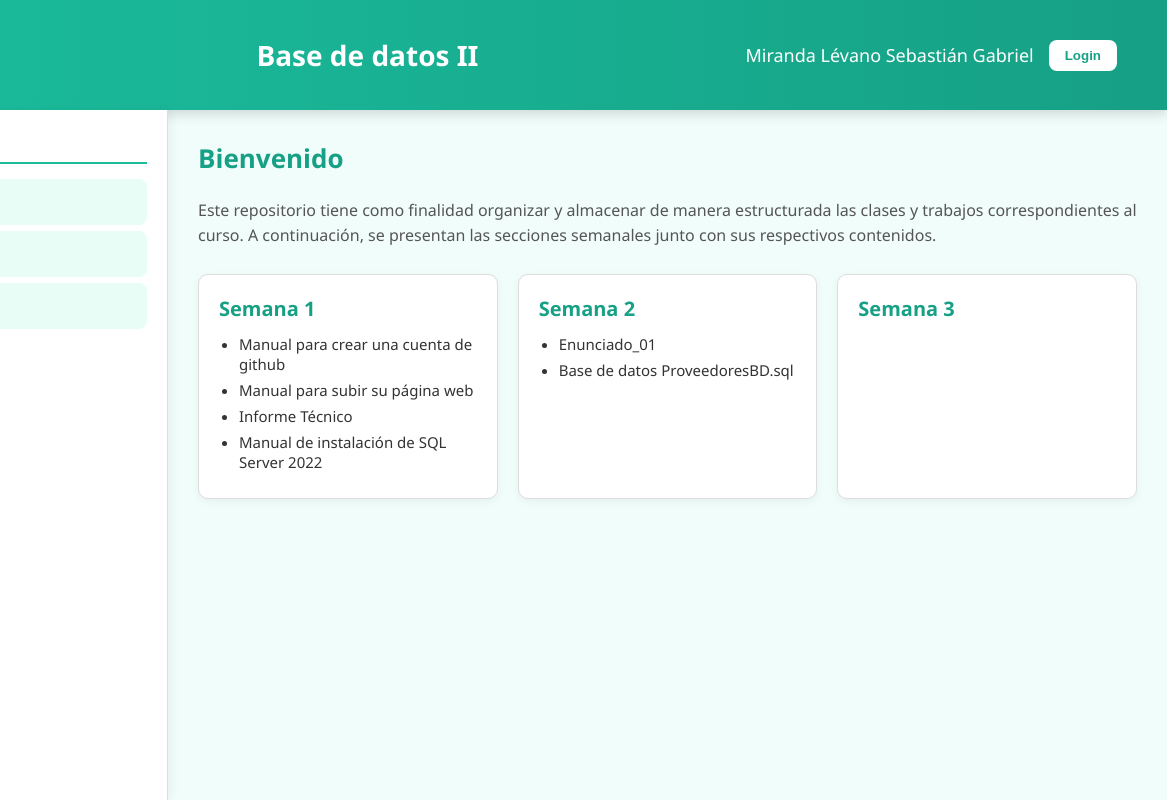
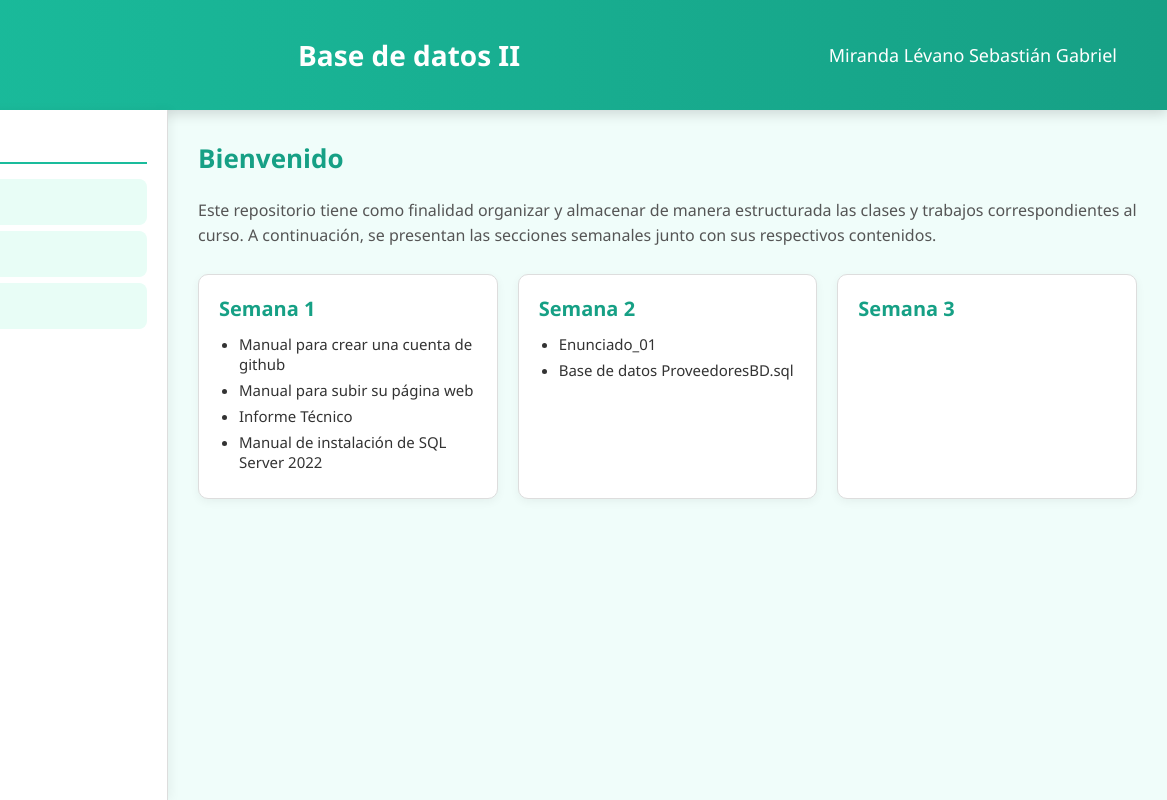
Before and after one commit to SebasMiranda123/Base-de-Datos-II, a plain HTML site: page index.html in a window 1280 px wide. Shown: the full height of the page, 113-1280 px from the left. Drawn offline with Linux system fonts and the light colour scheme.

Commit message:
Remove login button from header
Removed the login button from the header section.

```diff
--- a/index.html
+++ b/index.html
@@ -188,7 +188,6 @@
     <h1>Base de datos II</h1>
     <div class="header-right">
       <div class="nombre">Miranda Lévano Sebastián Gabriel</div>
-      <button class="login-btn" id="loginBtn">Login</button>
     </div>
   </header>
 
```
